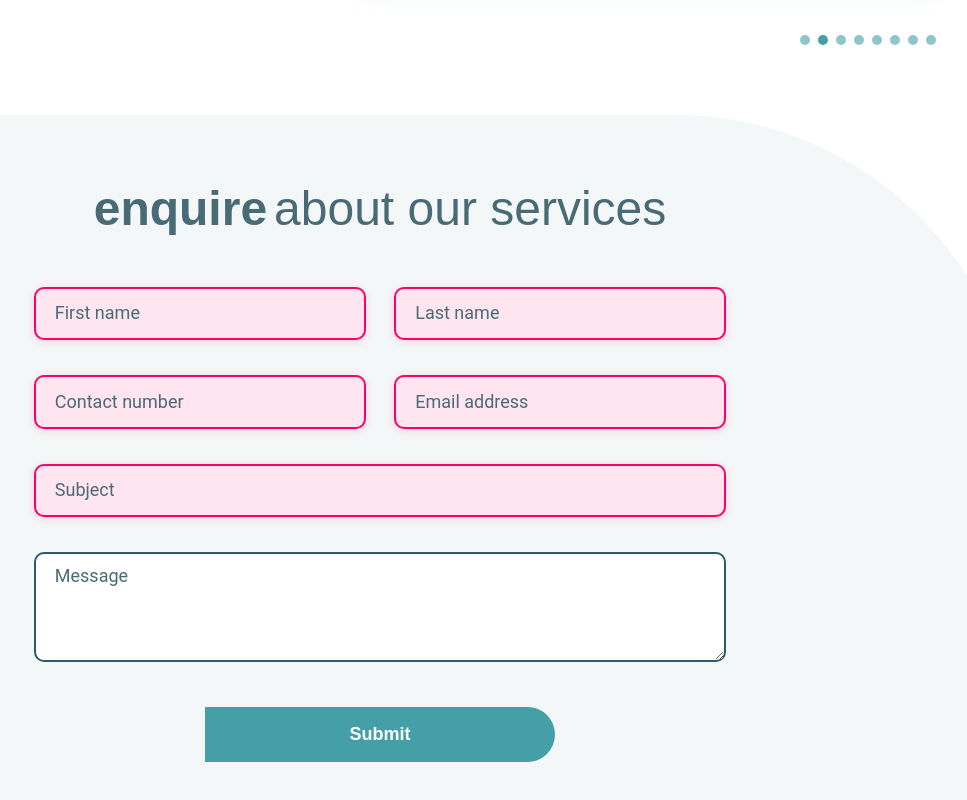
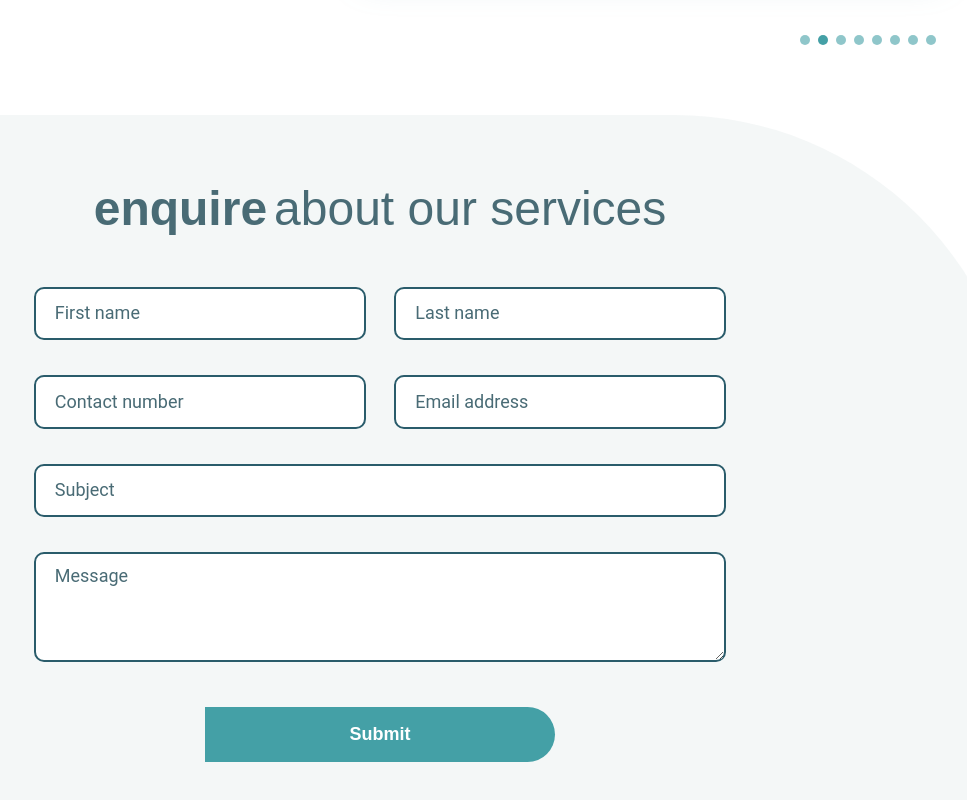
Before and after one commit to jef1993/aesthetics-demo, a React (Create React App) app: page / in a window 1280 px wide. Shown: the part 3435-4235 px from the top of the page, without its empty margins (260-1227 px from the left). Built offline with nearby package versions, Linux system fonts and the light colour scheme; a web font is replaced by a local one.

Commit message:
input validation

```diff
--- a/src/components/Enquires/Enquires.js
+++ b/src/components/Enquires/Enquires.js
@@ -1,30 +1,55 @@
+import React, { useState } from "react";
 import Input from "../Input/Input";
 import TextArea from "../Input/TextArea";
 
 const Enquires = () => {
-  const submitHandler = () => {};
+  const [validate, setValidate] = useState(false);
+  const submitHandler = (e) => {
+    e.preventDefault();
+    setValidate(true);
+  };
   return (
     <section className="enquires">
       <h2 className="enquires__title">
         enquire<span>about our services</span>
       </h2>
       <form className="enquires__form" onSubmit={submitHandler}>
-        <Input component="enquires" type="text" name="First name" id="fName" />
-        <Input component="enquires" type="text" name="Last name" id="lName" />
+        <Input
+          component="enquires"
+          type="text"
+          name="First name"
+          id="fName"
+          validate={validate}
+        />
+        <Input
+          component="enquires"
+          type="text"
+          name="Last name"
+          id="lName"
+          validate={validate}
+        />
         <Input
           component="enquires"
           type="tel"
           name="Contact number"
           id="contact"
+          validate={validate}
         />
         <Input
           component="enquires"
           type="email"
           name="Email address"
           id="email"
+          validate={validate}
         />
-        <Input component="enquires" type="text" name="Subject" id="subject" />
-        <TextArea component="enquires" name="Message" id="message" />
+        <Input
+          component="enquires"
+          type="text"
+          name="Subject"
+          id="subject"
+          validate={validate}
+        />
+        <TextArea component="enquires" name="Message" id="message" validate={validate}/>
         <div className="enquires__submit">
           <button type="submit" className="enquires__btn">
             Submit
--- a/src/components/Input/Input.js
+++ b/src/components/Input/Input.js
@@ -8,7 +8,12 @@ const Input = (props) => {
       inputRef.current.value !== "" ? "input__box input__stay" : "input__box";
   };
 
-  const focusHandler = () => {};
+  const focusHandler = () => {
+    inputRef.current.required = true;
+    console.log(inputRef.current);
+  };
+
+
 
   return (
     <div className={`input ${props.component}__${props.id}`}>
@@ -16,10 +21,13 @@ const Input = (props) => {
         className="input__box"
         type={props.type}
         id={props.id}
-        required={true}
         onFocus={focusHandler}
         ref={inputRef}
         onBlur={blurHandler}
+        onSubmit={() => {
+          console.log("out");
+        }}
+        required={props.validate}
       ></input>
       <label className="input__label" htmlFor={props.id}>
         {props.name}
--- a/src/components/Input/TextArea.js
+++ b/src/components/Input/TextArea.js
@@ -8,6 +8,11 @@ const TextArea = (props) => {
         ? "textbox__box textbox__stay"
         : "textbox__box";
   };
+
+  const focusHandler = () => {
+    inputRef.current.required = true;
+    console.log(inputRef.current);
+  };
   return (
     <div className={`textbox ${props.component}__${props.id}`}>
       <textarea
@@ -15,6 +20,8 @@ const TextArea = (props) => {
         className="textbox__box"
         id={`${props.id}`}
         ref={inputRef}
+        onFocus={focusHandler}
+        required={props.validate}
       ></textarea>
       <label className="input textbox__label" htmlFor={`${props.id}`}>
         {props.name}
--- a/src/components/Input/_input.scss
+++ b/src/components/Input/_input.scss
@@ -44,7 +44,7 @@
   }
 
   &__box {
-    padding-top: 1rem;
+    padding-top: 1.5rem;
     &:focus {
       & ~ .textbox__label {
         top: -0.5rem;
--- a/src/index.css
+++ b/src/index.css
@@ -160,7 +160,7 @@ a:hover, a:focus {
   transition: all 0.15s;
 }
 .textbox__box {
-  padding-top: 1rem;
+  padding-top: 1.5rem;
 }
 .textbox__box:focus ~ .textbox__label {
   top: -0.5rem;
```
